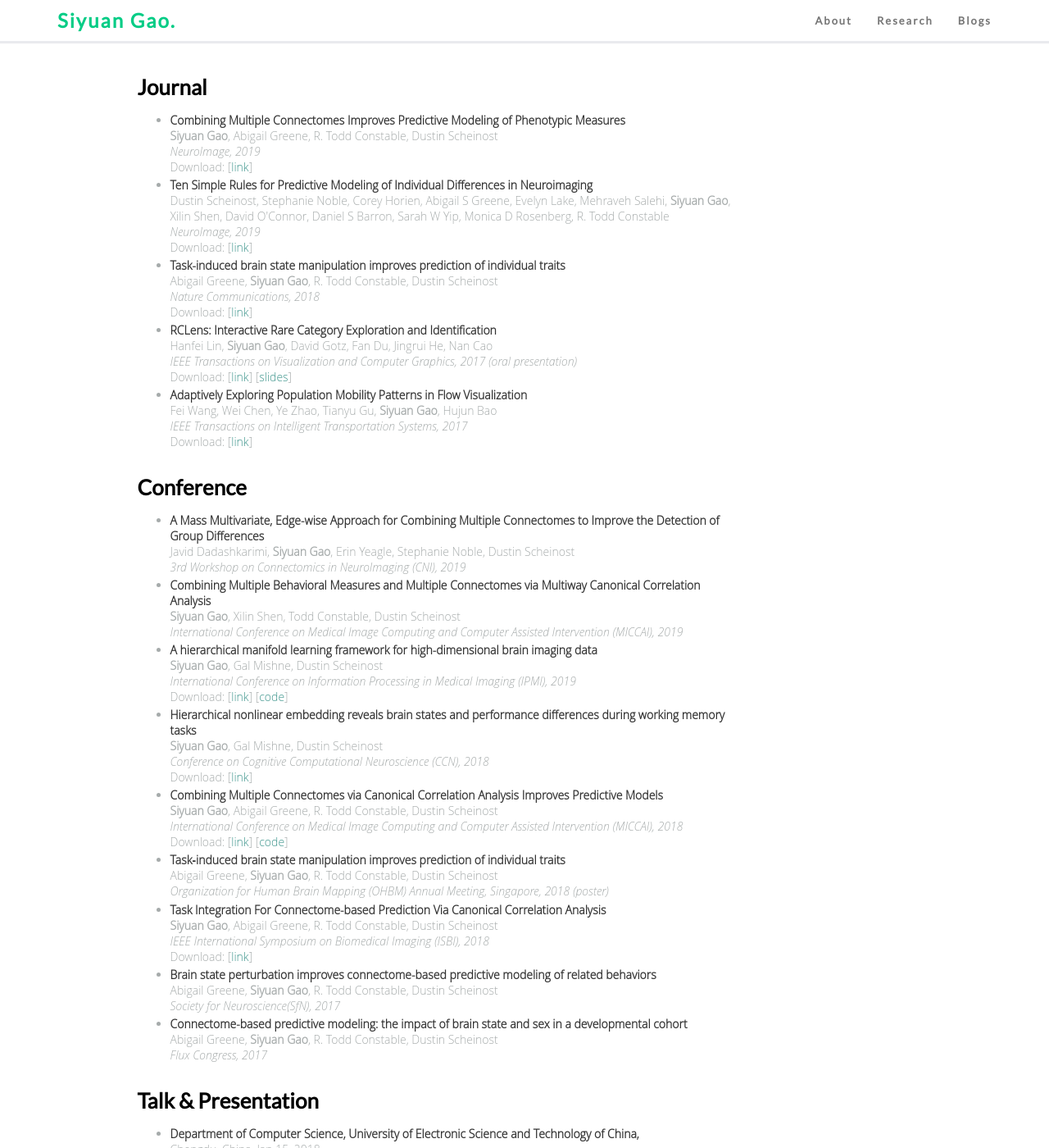
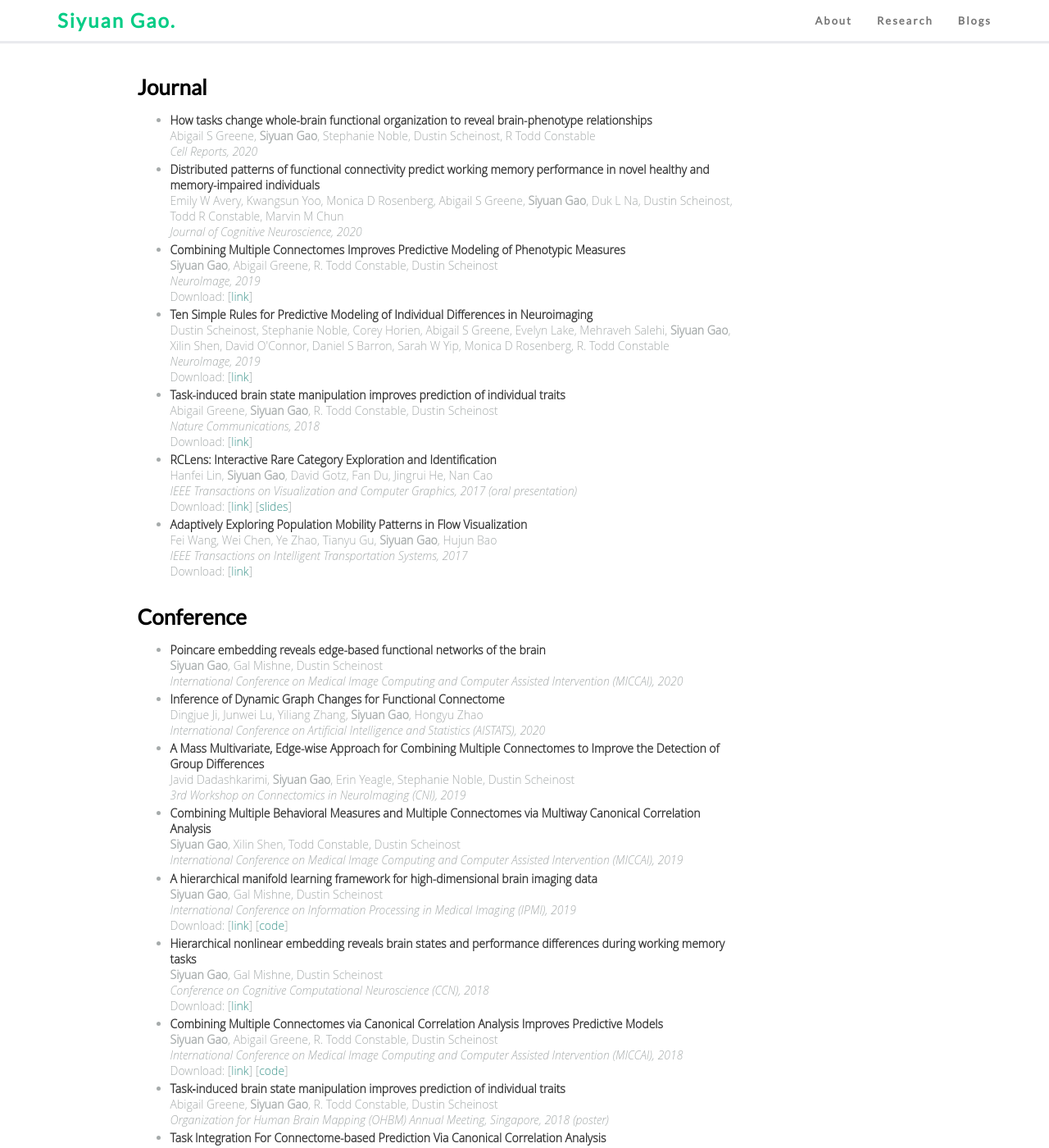
Before and after one commit to carricky/carricky.github.io, a Jekyll site: the page built from research.html, in a window 1280 px wide and 1400 px high. Shown: the whole window at 82% size. Built offline with Jekyll 4.4.1, drawn with Linux system fonts in a browser that asks for light colours; nearby versions of some CDN libraries; comment, search, counter and statistics services are not loaded.

Commit message:
update contents

```diff
--- a/research.html
+++ b/research.html
@@ -7,6 +7,24 @@ title: "Research"
 that it's only available in index.html -->
 <h2 class="post-title">Journal</h2>
 <ul class="publication-list">
+    <li>
+        <div style="color:#333333; font-weight:bold">
+            How tasks change whole-brain functional organization to reveal brain-phenotype relationships
+        </div>
+            Abigail S Greene, <b>Siyuan Gao</b>, Stephanie Noble, Dustin Scheinost, R Todd Constable
+        <div style="font-style:italic">
+            Cell Reports, 2020
+        </div>
+    </li>
+    <li>
+        <div style="color:#333333; font-weight:bold">
+            Distributed patterns of functional connectivity predict working memory performance in novel healthy and memory-impaired individuals
+        </div>
+            Emily W Avery, Kwangsun Yoo, Monica D Rosenberg, Abigail S Greene, <b>Siyuan Gao</b>, Duk L Na, Dustin Scheinost, Todd R Constable, Marvin M Chun
+        <div style="font-style:italic">
+            Journal of Cognitive Neuroscience, 2020
+        </div>
+    </li>
     <li>
         <div style="color:#333333; font-weight:bold">
             Combining Multiple Connectomes Improves Predictive Modeling of Phenotypic Measures
@@ -74,6 +92,24 @@ that it's only available in index.html -->
     </div>
     <a href="https://github.com/carricky/Regression-analysis-of-NBA-PER-value#regression-analysis-of-nba-per-value" class="btn btn-default" role="button">CODE</a>
 </li> -->
+    <li>
+        <div style="color:#333333; font-weight:bold">
+            Poincare embedding reveals edge-based functional networks of the brain
+        </div>
+            <b>Siyuan Gao</b>, Gal Mishne, Dustin Scheinost
+        <div style="font-style:italic">
+            International Conference on Medical Image Computing and Computer Assisted Intervention (MICCAI), 2020
+        </div>
+    </li>
+    <li>
+        <div style="color:#333333; font-weight:bold">
+            Inference of Dynamic Graph Changes for Functional Connectome
+        </div>
+            Dingjue Ji, Junwei Lu, Yiliang Zhang, <b>Siyuan Gao</b>, Hongyu Zhao
+        <div style="font-style:italic">
+            International Conference on Artificial Intelligence and Statistics (AISTATS), 2020
+        </div>
+    </li>
     <li>
         <div style="color:#333333; font-weight:bold">
            A Mass Multivariate, Edge-wise Approach for Combining Multiple Connectomes to Improve the Detection of Group Differences
```
Also changed, not shown: index.html (+14 -64 lines), 1 other file.
